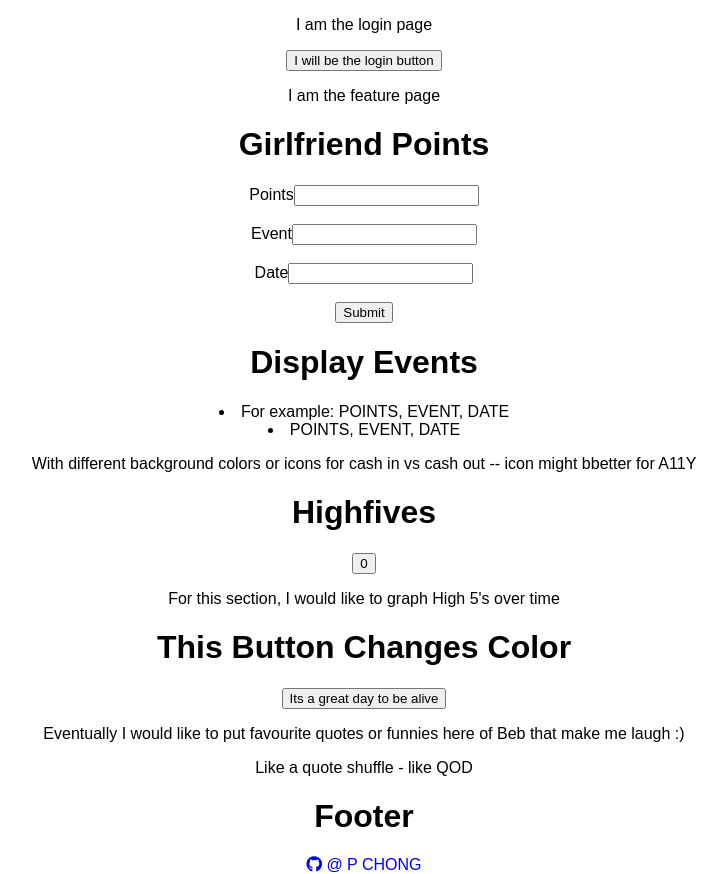
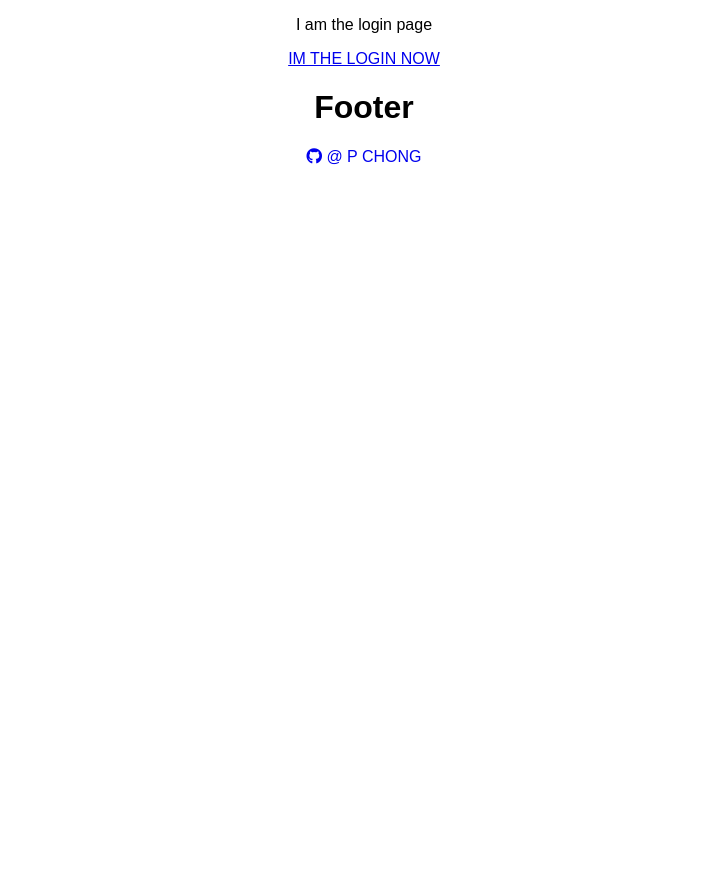
Before and after one commit to pjchong91/gw-girlfriendpoints, a React (Create React App) app: page / in a window 1280 px wide. Shown: the whole page, without its empty margins (276-1002 px from the left). After the commit the page ends 800 px from the top, so only its background shows below. Built offline with nearby package versions, Linux system fonts and the light colour scheme.

Commit message:
Can navigate between two pages

```diff
--- a/package.json
+++ b/package.json
@@ -8,6 +8,7 @@
     "react": "^16.4.0",
     "react-dom": "^16.4.0",
     "react-fontawesome": "^1.6.1",
+    "react-router-dom": "^4.3.0",
     "react-scripts": "1.1.4"
   },
   "scripts": {
--- a/src/App.js
+++ b/src/App.js
@@ -5,6 +5,7 @@ import Footer from './components/villages/neighborhoods-views/blocks/Footer';
 import LoginPage from './components/villages/neighborhoods-views/LoginPage';
 import FeaturePage from './components/villages/neighborhoods-views/FeaturePage';
 import $ from 'jquery';
+import { BrowserRouter as Router, Route, Link } from 'react-router-dom'
 
 class App extends Component {
 
@@ -12,8 +13,14 @@ class App extends Component {
   render() {
     return (
       <div className="App">
-        <LoginPage />
-        <FeaturePage />
+        <Router>
+          <div>
+            <Route exact path="/" component={LoginPage}/>
+            <Route path ="/featurepage" component={FeaturePage} />
+          </div>
+          </Router>
+        {/* <LoginPage /> */}
+        {/* <FeaturePage /> */}
         <Footer />
       </div>
     );
--- a/src/components/villages/neighborhoods-views/LoginPage.js
+++ b/src/components/villages/neighborhoods-views/LoginPage.js
@@ -1,5 +1,6 @@
 
 import React, { Component } from 'react';
+import { Link } from 'react-router-dom'
 
 
 class LoginPage extends Component {
@@ -9,7 +10,9 @@ class LoginPage extends Component {
       return (
         <div className="loginPage">
         <p>I am the login page</p>
-        <button>I will be the login button</button>
+        <Link to = "/featurepage">
+            <p>IM THE LOGIN NOW</p>
+        </Link>
 
         </div>
       );
--- a/src/index.js
+++ b/src/index.js
@@ -4,5 +4,6 @@ import './index.css';
 import App from './App';
 import registerServiceWorker from './registerServiceWorker';
 
+
 ReactDOM.render(<App />, document.getElementById('root'));
 registerServiceWorker();
```
Also changed, not shown: 1 other file (tests, documents, lock files or other folders).
